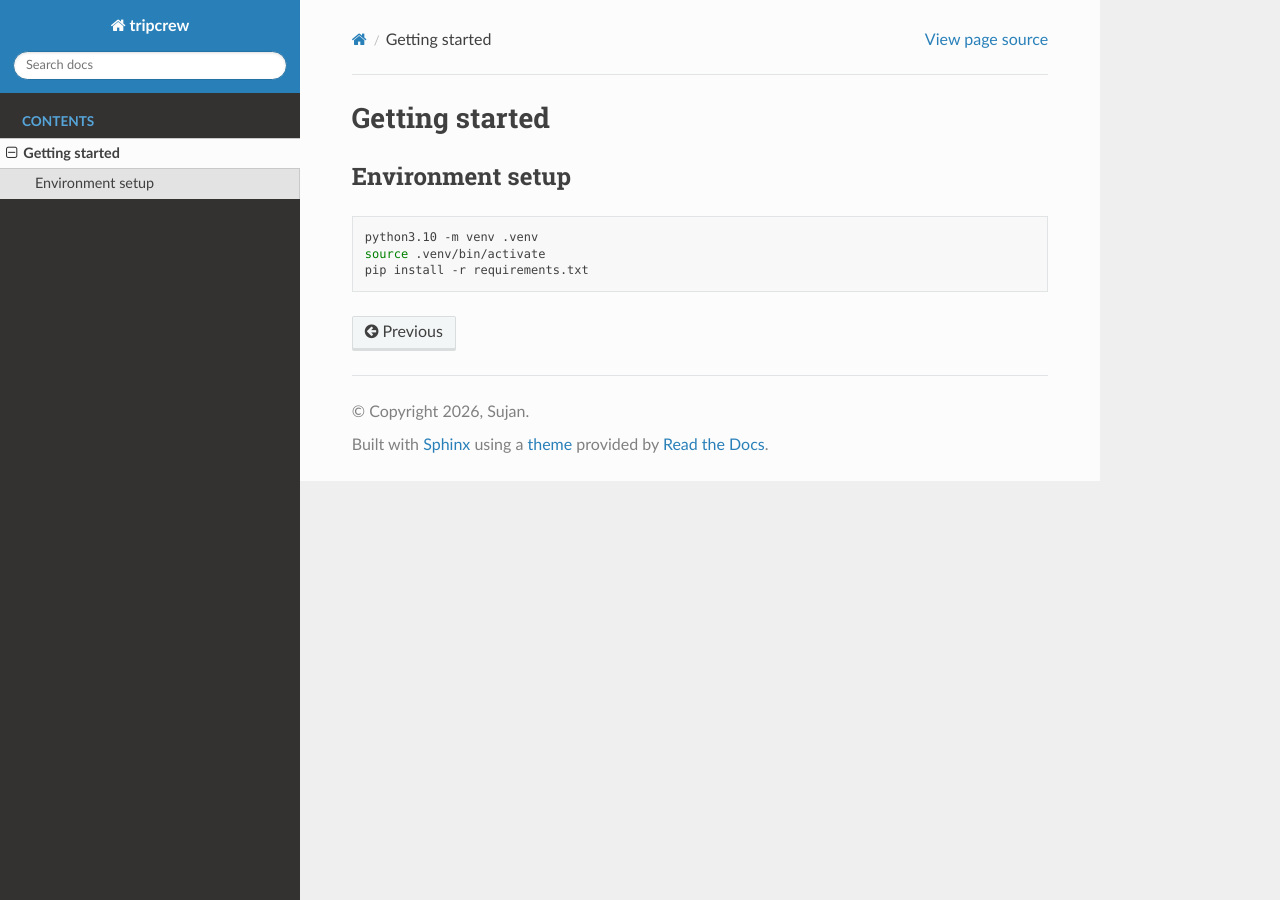
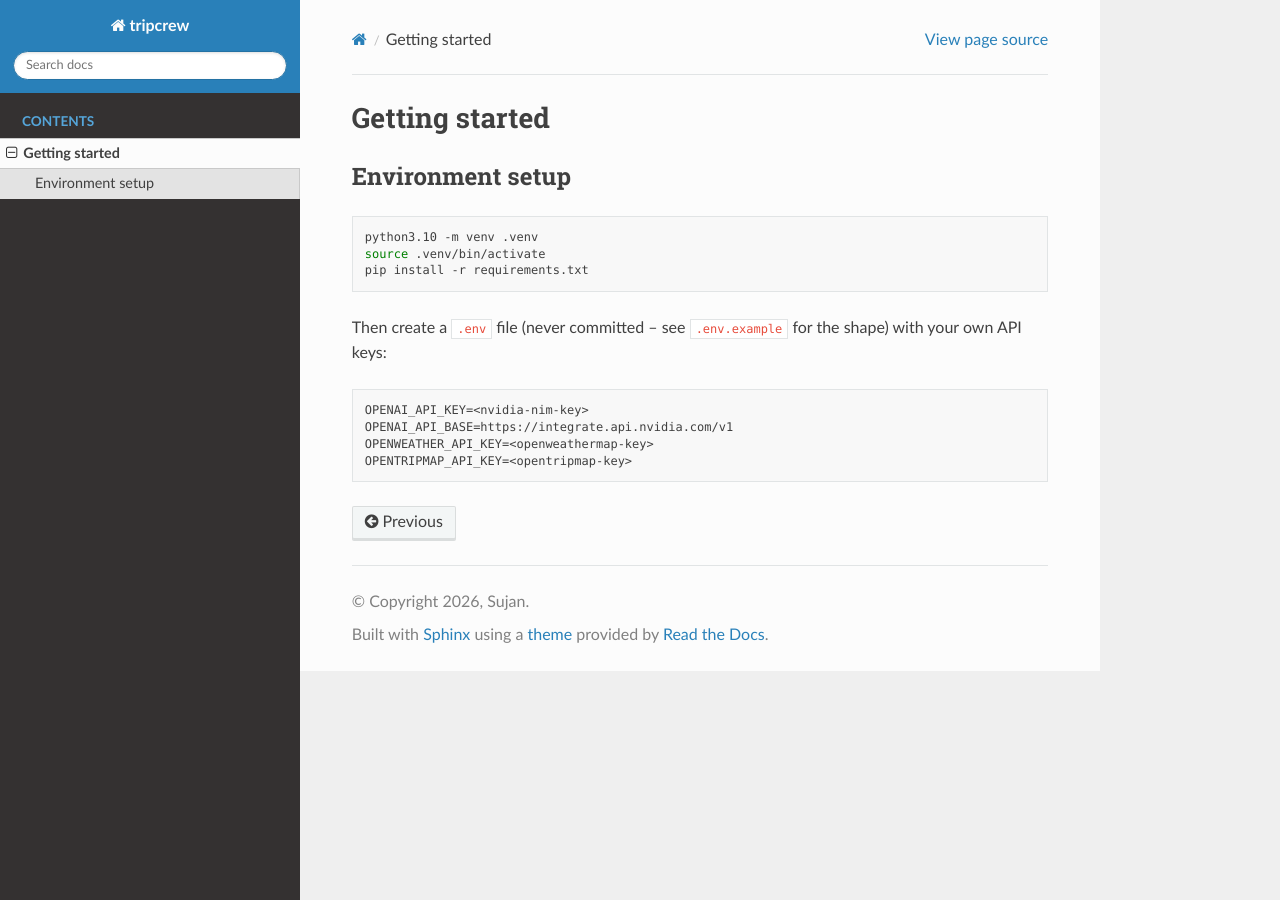
Before and after one commit to sushisuj/tripcrew, a Sphinx documentation site: the page built from docs/getting-started.rst, in a window 1280 px wide. Built offline with Sphinx 7.4.7 and the Read the Docs theme 3.1.0, drawn with Linux system fonts in a browser that asks for light colours; pages that are not in the unit, such as notebooks, are missing from menus.

Commit message:
Document env file and required api keys

```diff
--- a/docs/getting-started.rst
+++ b/docs/getting-started.rst
@@ -9,3 +9,13 @@ Environment setup
    python3.10 -m venv .venv
    source .venv/bin/activate
    pip install -r requirements.txt
+
+Then create a ``.env`` file (never committed -- see ``.env.example`` for the
+shape) with your own API keys:
+
+.. code-block:: text
+
+   OPENAI_API_KEY=<nvidia-nim-key>
+   OPENAI_API_BASE=https://integrate.api.nvidia.com/v1
+   OPENWEATHER_API_KEY=<openweathermap-key>
+   OPENTRIPMAP_API_KEY=<opentripmap-key>
```
